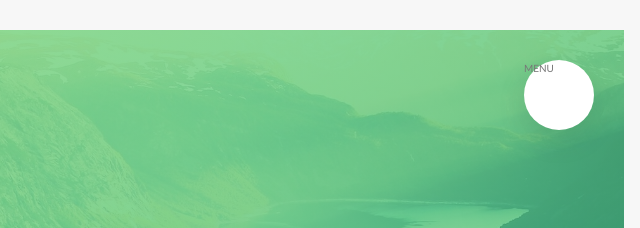
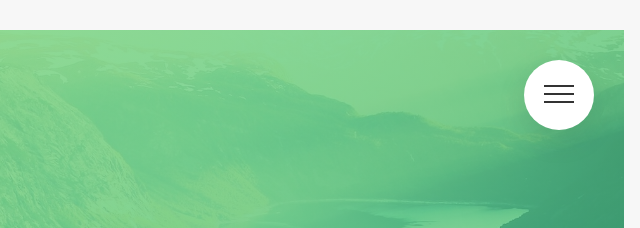
Before and after one commit to DominikKorpusik/Natours, a website built with Vite: page index.html in a window 1280 px wide. Shown: the top 228 px of the page, 626-1266 px from the left. Built offline with nearby package versions, Linux system fonts and the light colour scheme.

Commit message:
Add navigation icon functionality

```diff
--- a/index.html
+++ b/index.html
@@ -19,7 +19,9 @@
   <body>
     <div class="navigation">
       <input type="checkbox" class="navigation__checkbox" id="navi-toggle" />
-      <label for="navi-toggle" class="navigation__button">MENU</label>
+      <label for="navi-toggle" class="navigation__button">
+        <span class="navigation__icon">&nbsp;</span>
+      </label>
       <div class="navigation__background">&nbsp;</div>
 
       <nav class="navigation__nav">
--- a/sass/layout/_naviagation.scss
+++ b/sass/layout/_naviagation.scss
@@ -13,6 +13,8 @@
     border-radius: 50%;
     z-index: 2000;
     box-shadow: 0 1rem 3rem rgba($color-black, 0.1);
+    text-align: center;
+    cursor: pointer;
   }
 
   &__background {
@@ -83,6 +85,8 @@
     }
   }
 
+  // FUNCTIONALITY
+
   &__checkbox:checked ~ &__background {
     transform: scale(100);
   }
@@ -91,4 +95,56 @@
     opacity: 1;
     width: 100%;
   }
+
+  //ICON
+
+  &__icon {
+    position: relative;
+    margin-top: 3.3rem;
+
+    &,
+    &::before,
+    &::after {
+      width: 3rem;
+      height: 2px;
+      background-color: $color-grey-dark-3;
+      display: inline-block;
+      transition: all 0.1s;
+    }
+
+    &::before,
+    &::after {
+      content: "";
+      position: absolute;
+      left: 0;
+      transition: all 0.4s;
+    }
+    &::before {
+      top: -0.8rem;
+    }
+
+    &::after {
+      top: 0.8rem;
+    }
+  }
+
+  &__button:hover &__icon::before {
+    top: -1rem;
+  }
+
+  &__button:hover &__icon::after {
+    top: 1rem;
+  }
+
+  &__checkbox:checked + &__button &__icon {
+    background-color: transparent;
+  }
+  &__checkbox:checked + &__button &__icon::before {
+    top: 0;
+    transform: rotate(135deg);
+  }
+  &__checkbox:checked + &__button &__icon::after {
+    top: 0;
+    transform: rotate(-135deg);
+  }
 }
```
Also changed, not shown: css/style.css.
